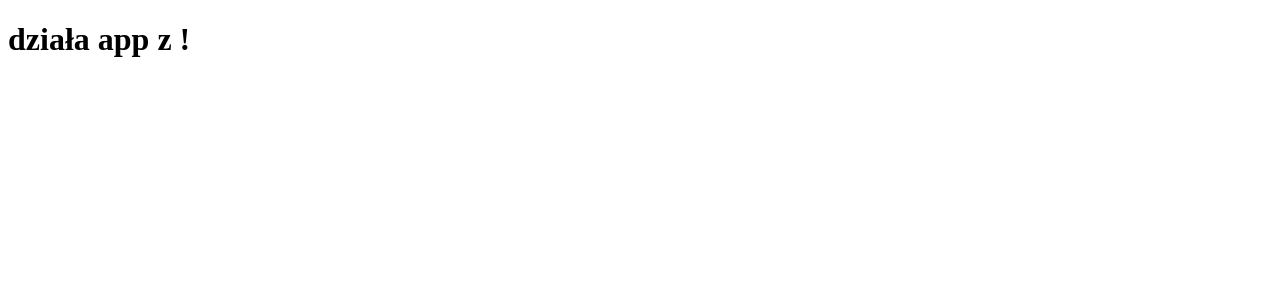
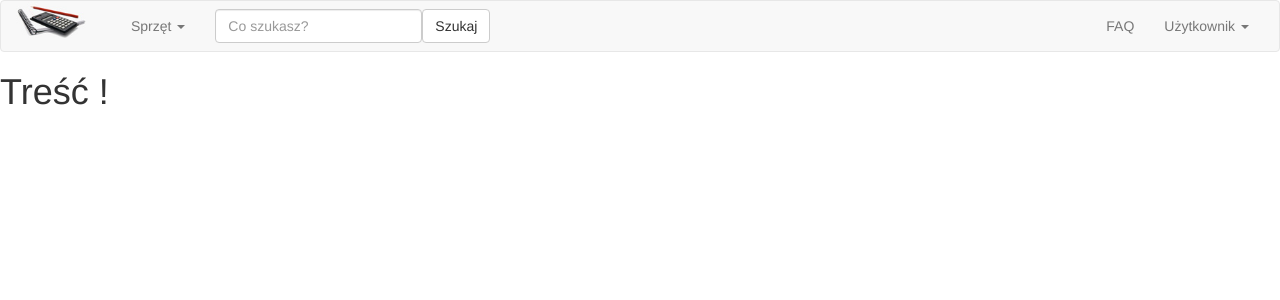
Before and after one commit to sanmicu/ai, an Angular app: page / in a window 1280 px wide. Shown: the top 300 px of the page. Built offline with nearby package versions, Linux system fonts and the light colour scheme.

Commit message:
Header, logo, bootstrap
Dodanie pliku nagłówkowego, logo, podpięcie bootstrapa itp.

```diff
--- a/src/app/app.component.html
+++ b/src/app/app.component.html
@@ -1,3 +1,4 @@
+<app-header></app-header>
 <h1>
   {{title}}
 </h1>
--- a/src/app/app.component.ts
+++ b/src/app/app.component.ts
@@ -2,10 +2,9 @@ import { Component } from '@angular/core';
 
 @Component({
   selector: 'app-root',
-  templateUrl: './app.component.html',
-  styleUrls: ['./app.component.css']
+  templateUrl: './app.component.html'
 })
 export class AppComponent {
-  title = 'działa app z !';
+  title = 'Treść  !';
 
 }
--- a/src/app/app.module.ts
+++ b/src/app/app.module.ts
@@ -4,10 +4,12 @@ import { FormsModule } from '@angular/forms';
 import { HttpModule } from '@angular/http';
 
 import { AppComponent } from './app.component';
+import { HeaderComponent } from './header.component';
 
 @NgModule({
   declarations: [
-    AppComponent
+    AppComponent,
+    HeaderComponent
   ],
   imports: [
     BrowserModule,
--- /dev/null
+++ b/src/app/header.component.html
@@ -0,0 +1,38 @@
+<nav class="navbar navbar-default">
+  <div class="container-fluid">
+    <div class="navbar-header">
+      <img src="/assets/images/logo.jpg" class="img-responsive" alt="Inwentaryzacja" style="padding-right: 30%;">
+    </div>
+
+    <!-- Collect the nav links, forms, and other content for toggling -->
+    <div class="collapse navbar-collapse" id="bs-example-navbar-collapse-1">
+      <ul class="nav navbar-nav">
+        <li class="dropdown">
+          <a href="#" class="dropdown-toggle" data-toggle="dropdown" role="button" aria-haspopup="true" aria-expanded="false">Sprzęt <span class="caret"></span></a>
+          <ul class="dropdown-menu">
+            <li><a href="#">Dodaj</a></li>
+            <li><a href="#">Przeglądaj</a></li>
+            <li role="separator" class="divider"></li>
+            <li><a href="#">Inne</a></li>
+          </ul>
+        </li>
+      </ul>
+      <form class="navbar-form navbar-left">
+        <div class="form-group">
+          <input type="text" class="form-control" placeholder="Co szukasz?">
+        </div>
+        <button type="submit" class="btn btn-default">Szukaj</button>
+      </form>
+      <ul class="nav navbar-nav navbar-right">
+        <li><a href="#">FAQ</a></li>
+        <li class="dropdown">
+          <a href="#" class="dropdown-toggle" data-toggle="dropdown" role="button" aria-haspopup="true" aria-expanded="false">Użytkownik <span class="caret"></span></a>
+          <ul class="dropdown-menu">
+            <li><a href="#">Zaloguj</a></li>
+            <li><a href="#">Wyloguj</a></li>
+          </ul>
+        </li>
+      </ul>
+    </div><!-- /.navbar-collapse -->
+  </div><!-- /.container-fluid -->
+</nav>
--- /dev/null
+++ b/src/app/header.component.ts
@@ -0,0 +1,14 @@
+import { Component, OnInit } from '@angular/core';
+
+@Component({
+  selector: 'app-header',
+  templateUrl: './header.component.html'
+})
+export class HeaderComponent implements OnInit {
+
+  constructor() { }
+
+  ngOnInit() {
+  }
+
+}
--- a/src/index.html
+++ b/src/index.html
@@ -2,11 +2,17 @@
 <html>
 <head>
   <meta charset="utf-8">
-  <title>Ai</title>
+  <title>Inwentaryzacja sprzętu</title>
+  <!-- Projekt Aplikacje internetowe p.t.: Inwentaryzacja sprzętu posiadanego przez pracownika -->
   <base href="/">
 
   <meta name="viewport" content="width=device-width, initial-scale=1">
   <link rel="icon" type="image/x-icon" href="favicon.ico">
+  <link rel="stylesheet" href="https://maxcdn.bootstrapcdn.com/bootstrap/3.3.7/css/bootstrap.min.css">
+  <script src="//ajax.googleapis.com/ajax/libs/jquery/1.11.0/jquery.min.js"></script>
+  <script src="//netdna.bootstrapcdn.com/bootstrap/3.1.1/js/bootstrap.min.js"></script>
+
+
 </head>
 <body>
   <app-root>Loading...</app-root>
```
Also changed, not shown: src/app/app.component.css (deleted), src/assets/images/logo.jpg (added), 1 other file (tests, documents, lock files or other folders).
